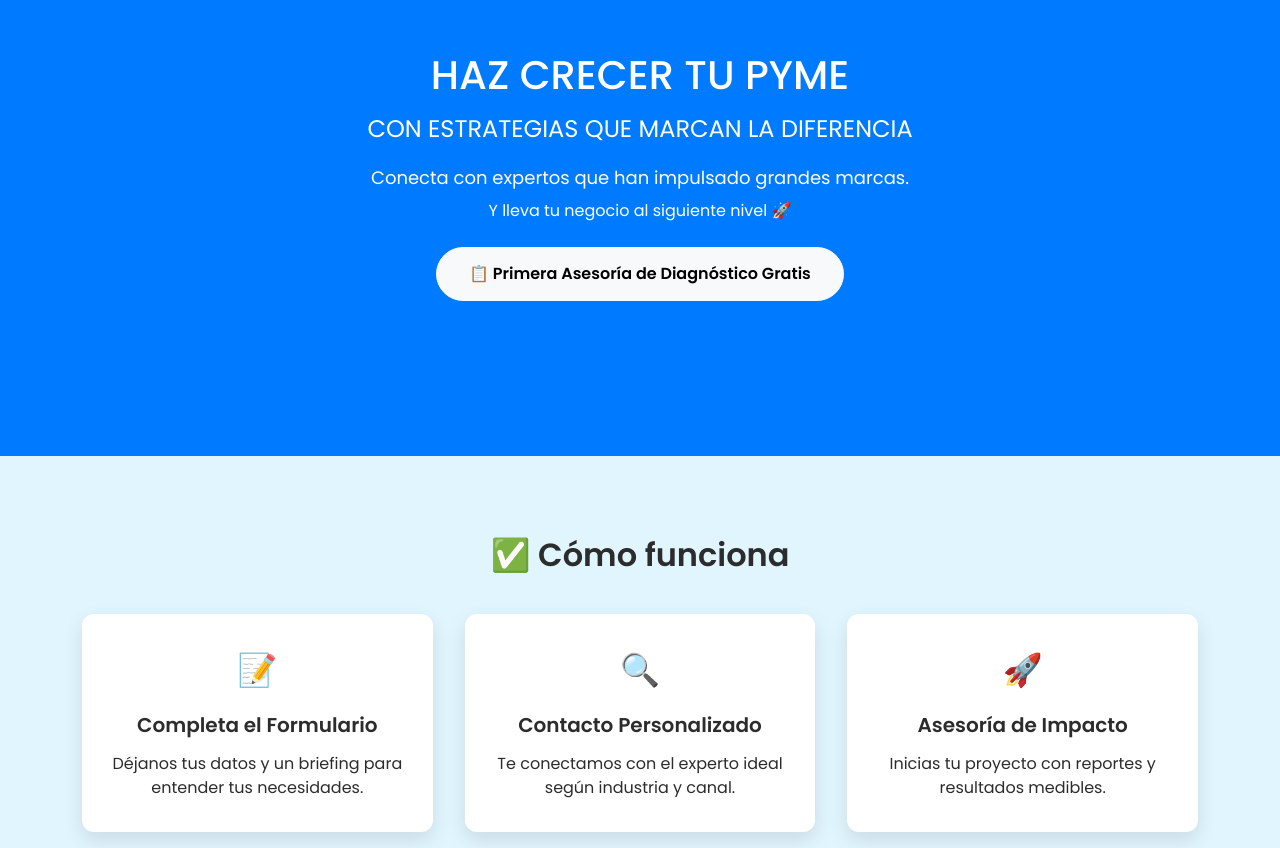
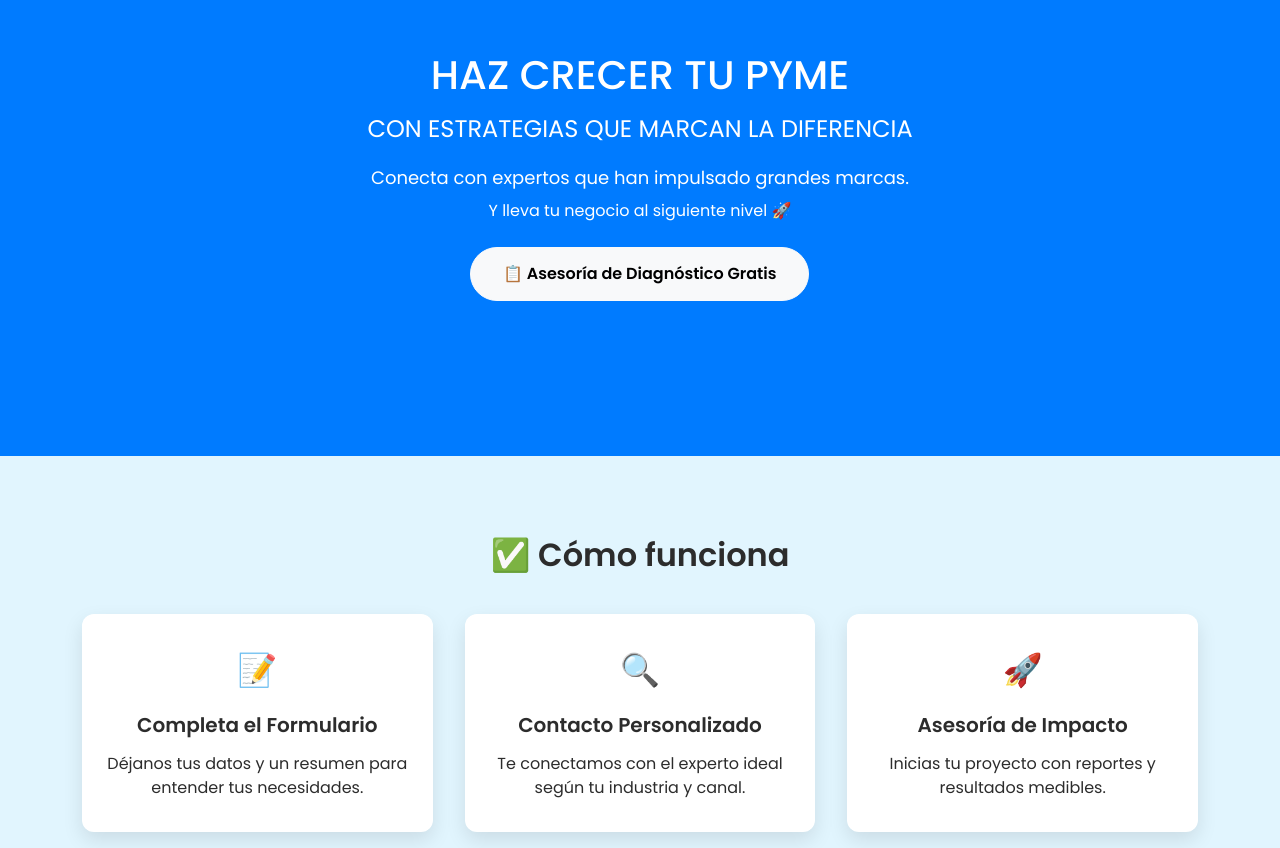
Before and after one commit to Shoppernerds/shoppernerds-landing, a plain HTML site: page index.html in a window 1280 px wide. Shown: the part 104-952 px from the top of the page. Drawn offline with nearby package versions, Linux system fonts and the light colour scheme.

```diff
--- a/index.html
+++ b/index.html
@@ -69,7 +69,7 @@
       <h2>CON ESTRATEGIAS QUE MARCAN LA DIFERENCIA</h2>
       <p class="lead mb-2">Conecta con expertos que han impulsado grandes marcas.</p>
       <p class="mb-4">Y lleva tu negocio al siguiente nivel 🚀</p>
-      <a href="https://docs.google.com/forms/d/e/1FAIpQLSc42A3RXg4yb-NKtmSgUe64iNTr19IyOt0vN9R2ZBbeKYa_dg/viewform?embedded=true" target="_blank" rel="noopener" class="btn btn-light btn-custom animate__animated animate__pulse">📋 Primera Asesoría de Diagnóstico Gratis</a>
+      <a href="https://docs.google.com/forms/d/e/1FAIpQLSc42A3RXg4yb-NKtmSgUe64iNTr19IyOt0vN9R2ZBbeKYa_dg/viewform?embedded=true" target="_blank" rel="noopener" class="btn btn-light btn-custom animate__animated animate__pulse">📋 Asesoría de Diagnóstico Gratis</a>
     </div>
   </header>
 
@@ -80,12 +80,12 @@
         <div class="how-card animate__animated animate__fadeInUp">
           <div class="how-icon">📝</div>
           <div class="how-title">Completa el Formulario</div>
-          <div class="how-desc">Déjanos tus datos y un briefing para entender tus necesidades.</div>
+          <div class="how-desc">Déjanos tus datos y un resumen para entender tus necesidades.</div>
         </div>
         <div class="how-card animate__animated animate__fadeInUp animate__delay-1s">
           <div class="how-icon">🔍</div>
           <div class="how-title">Contacto Personalizado</div>
-          <div class="how-desc">Te conectamos con el experto ideal según industria y canal.</div>
+          <div class="how-desc">Te conectamos con el experto ideal según tu industria y canal.</div>
         </div>
         <div class="how-card animate__animated animate__fadeInUp animate__delay-2s">
           <div class="how-icon">🚀</div>
```
